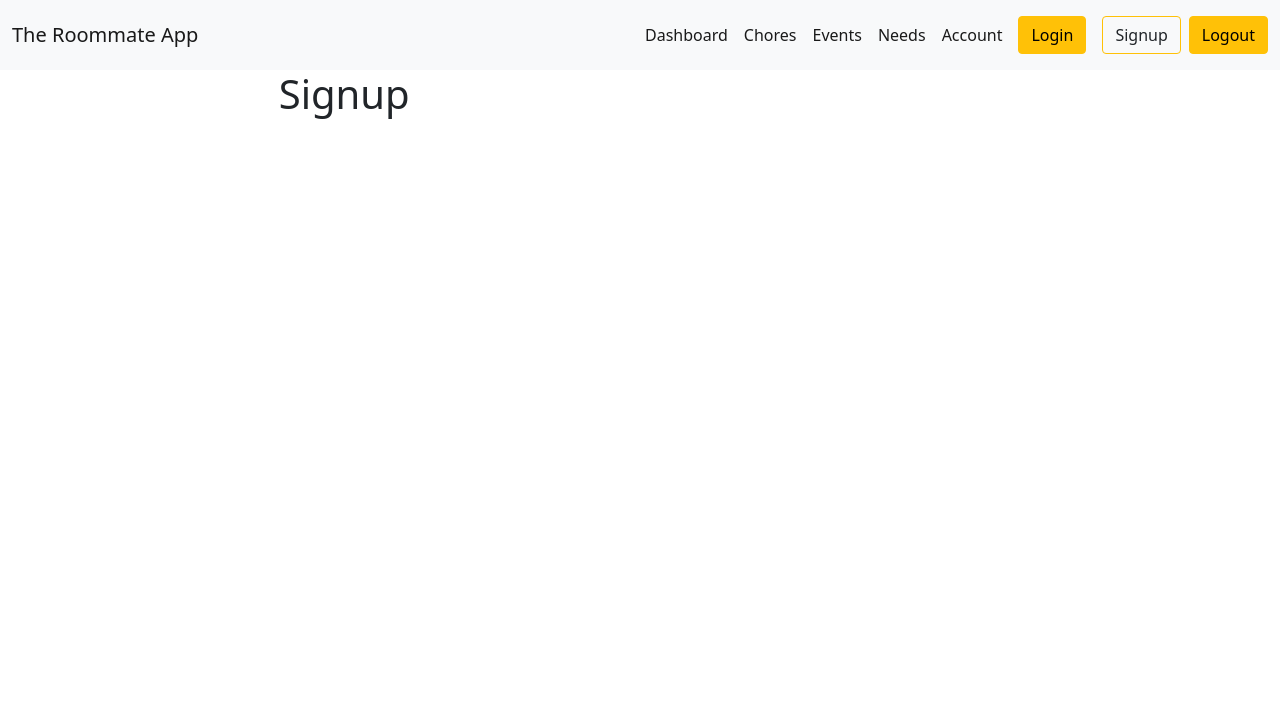
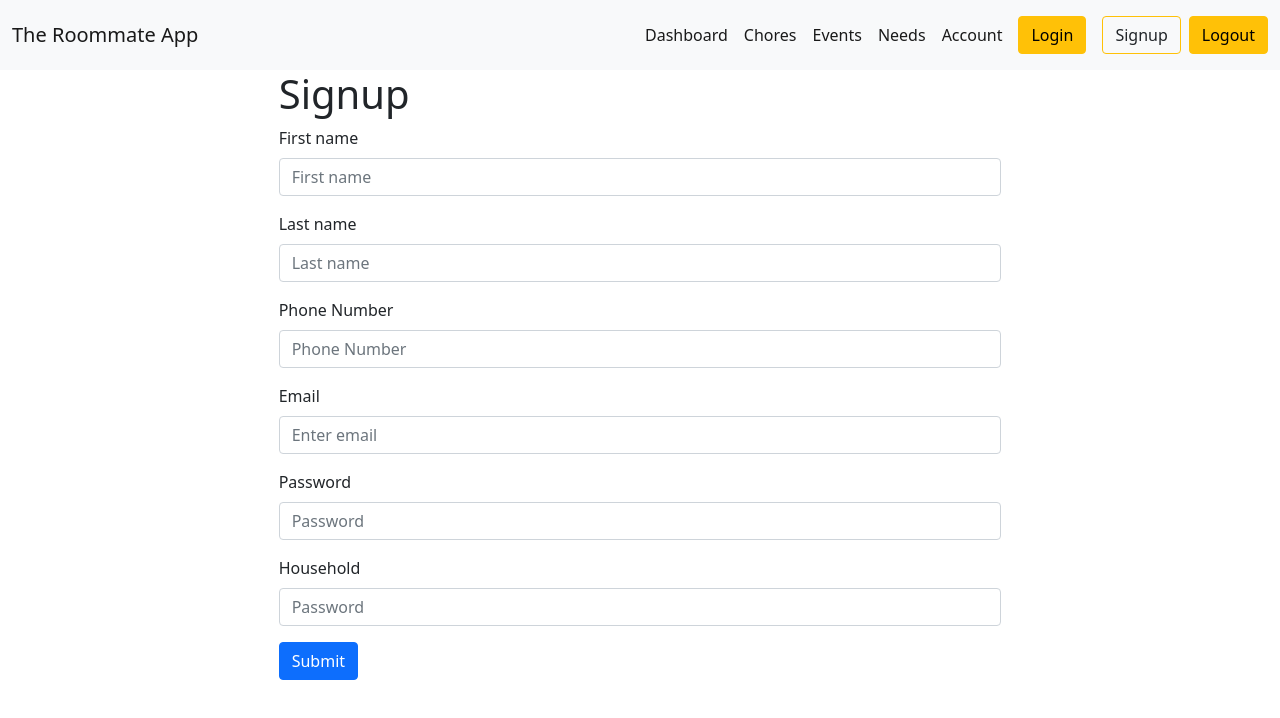
Before and after one commit to asung116/cis410-fa21-sung-vue, a Vue app: page /signup in a window 1280 px wide. Shown: the top 718 px of the page. Built offline with nearby package versions, Linux system fonts and the light colour scheme.

Commit message:
13.2 11/18 axios, signup

```diff
--- a/package.json
+++ b/package.json
@@ -8,6 +8,7 @@
     "lint": "vue-cli-service lint"
   },
   "dependencies": {
+    "axios": "^0.24.0",
     "core-js": "^3.6.5",
     "vue": "^3.0.0",
     "vue-router": "^4.0.12"
--- a/src/components/Login.vue
+++ b/src/components/Login.vue
@@ -1,6 +1,9 @@
 <template>
   <div>
     <h1>Login</h1>
+    <div class="alert alert-success">
+      Thanks for signing up, please log in now.
+    </div>
   </div>
 </template>
 
--- a/src/components/Signup.vue
+++ b/src/components/Signup.vue
@@ -1,11 +1,166 @@
 <template>
   <div>
     <h1>Signup</h1>
+    <form @submit.prevent="onSubmit">
+      <div class="mb-3">
+        <label for="fname-input" class="form-label">First name</label
+        ><input
+          type="text"
+          class="form-control"
+          id="fname-input"
+          required=""
+          placeholder="First name"
+          v-model="nameFirst"
+        />
+      </div>
+      <div class="mb-3">
+        <label for="lname-input" class="form-label">Last name</label
+        ><input
+          type="text"
+          class="form-control"
+          id="lname-input"
+          required=""
+          placeholder="Last name"
+          v-model="nameLast"
+        />
+      </div>
+      <div class="mb-3">
+        <label for="phone-input" class="form-label">Phone Number</label
+        ><input
+          type="tel"
+          class="form-control"
+          id="phone-input"
+          required=""
+          placeholder="Phone Number"
+          v-model="phone"
+        />
+      </div>
+      <div class="mb-3">
+        <label for="email-input" class="form-label">Email</label
+        ><input
+          type="email"
+          class="form-control"
+          id="email-input"
+          required=""
+          placeholder="Enter email"
+          v-model="email"
+        />
+        <small v-if="dupEmail" class="text-danger"
+          >Please chose a different email</small
+        >
+      </div>
+      <div class="mb-3">
+        <label for="password-input" class="form-label">Password</label
+        ><input
+          type="password"
+          class="form-control"
+          id="password-input"
+          placeholder="Password"
+          required=""
+          v-model="password"
+        />
+      </div>
+      <div class="mb-3">
+        <label for="household-input" class="form-label">Household</label
+        ><input
+          type="text"
+          class="form-control"
+          id="household-input"
+          placeholder="Password"
+          required=""
+          v-model="password"
+        />
+      </div>
+      <!-- <div class="mb-3">
+        <input type="checkbox" id="household-checkbox" v-model="checked" />
+        <label for="household-checkbox">I already have a household code</label>
+      </div> -->
+      <!-- <div id="householdControl">
+        <div class="mb-3">
+          <label for="hasHousehold" class="form-label">
+            Enter Household Code
+          </label>
+          <input
+            type="radio"
+            class="radio-button"
+            id="hasHousehold"
+            :value="hasHousehold"
+            :name="hasHousehold"
+            v-model="hasHousehold"
+          />
+        </div>
+        <div class="mb-3">
+          <label for="hasHousehold" class="form-label">
+            Create New Household
+          </label>
+          <input
+            type="radio"
+            class="radio-button"
+            id="newHousehold"
+            :value="label"
+            :name="newHousehold"
+            v-model="value"
+          />
+        </div>
+      </div> -->
+      <!-- <div class="mb-3">
+        <label for="newHousehold-input" class="form-label">Household Name</label
+        ><input
+          type="text"
+          class="form-control"
+          id="newHousehold-input"
+          placeholder="Household Name"
+          required=""
+          v-model="password"
+        />
+      </div> -->
+      <button type="submit" class="btn btn-primary">Submit</button>
+      <p id="error-signup" class="text-danger">{{ errorMessage }}</p>
+    </form>
   </div>
 </template>
 
 <script>
-export default {};
+import axios from "axios";
+export default {
+  data() {
+    return {
+      nameFirst: "",
+      nameLast: "",
+      phone: "",
+      email: "",
+      password: "",
+      errorMessage: "",
+      dupEmail: false,
+    };
+  },
+  methods: {
+    onSubmit() {
+      // console.log("form submitted");
+      const myFormData = {
+        nameFirst: this.nameFirst,
+        nameLast: this.nameLast,
+        phone: this.phone,
+        email: this.email,
+        password: this.password,
+      };
+      //console.log(myFormData);
+      axios
+        .post("/roommate", myFormData)
+        .then((myResponse) => {
+          console.log("the response", myResponse);
+          this.$router.replace("/login>signupsuccess=true");
+        })
+        .catch((myError) => {
+          if (myError.response.status === 409) {
+            this.dupEmail = true;
+          } else {
+            this.errorMessage = "Cannot sign you up, please try again later";
+          }
+        });
+    },
+  },
+};
 </script>
 
 <style></style>
--- a/src/main.js
+++ b/src/main.js
@@ -1,7 +1,10 @@
 import {createApp} from "vue";
 import App from "./App.vue";
+import axios from "axios";
 
 import myRouter from "./routes.js";
+
+axios.defaults.baseURL = "https://cis410-fa21-sung-api.azurewebsites.net/";
 
 const myApp = createApp(App);
 myApp.use(myRouter);
```
Also changed, not shown: 1 other file (tests, documents, lock files or other folders).
